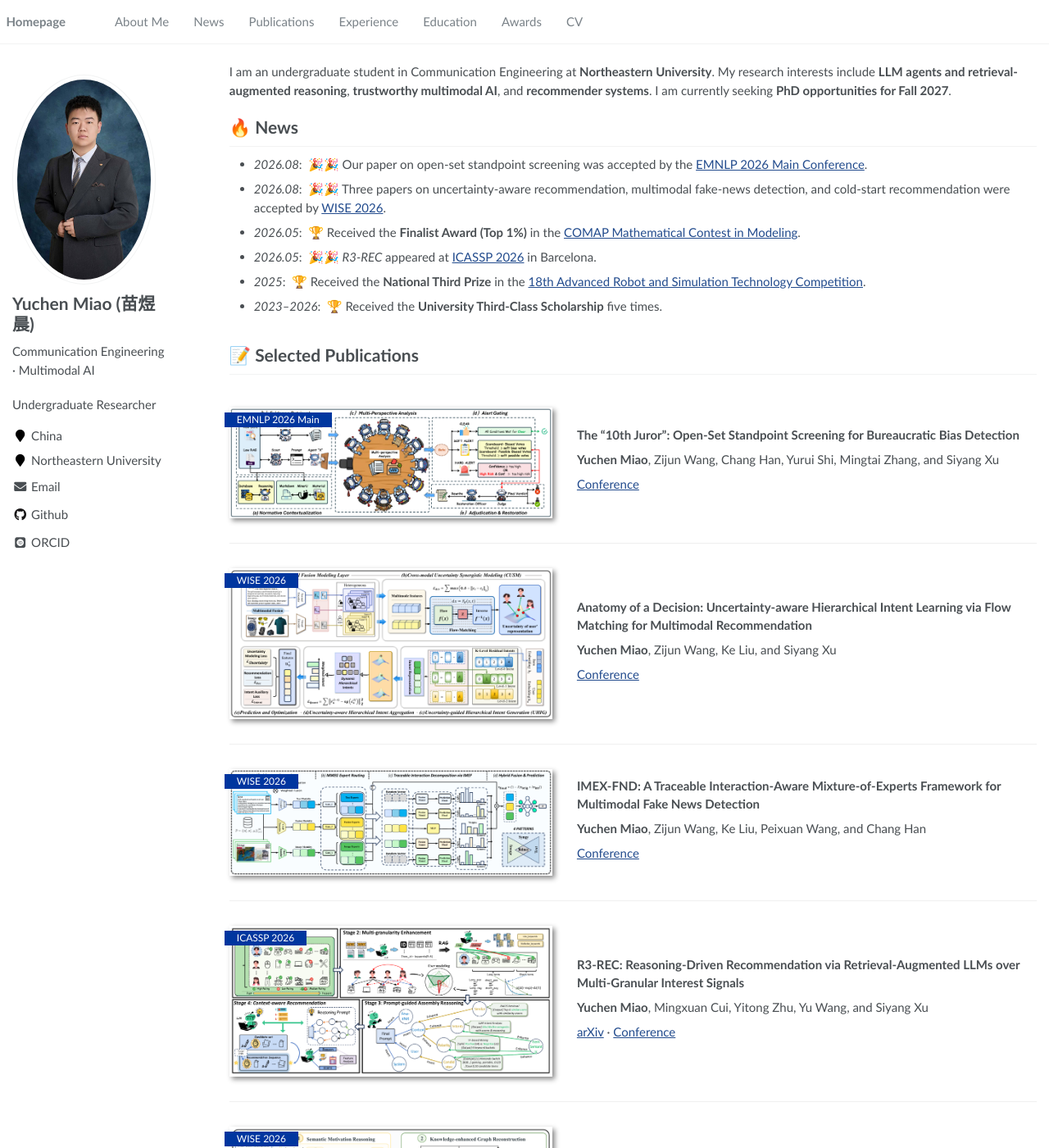
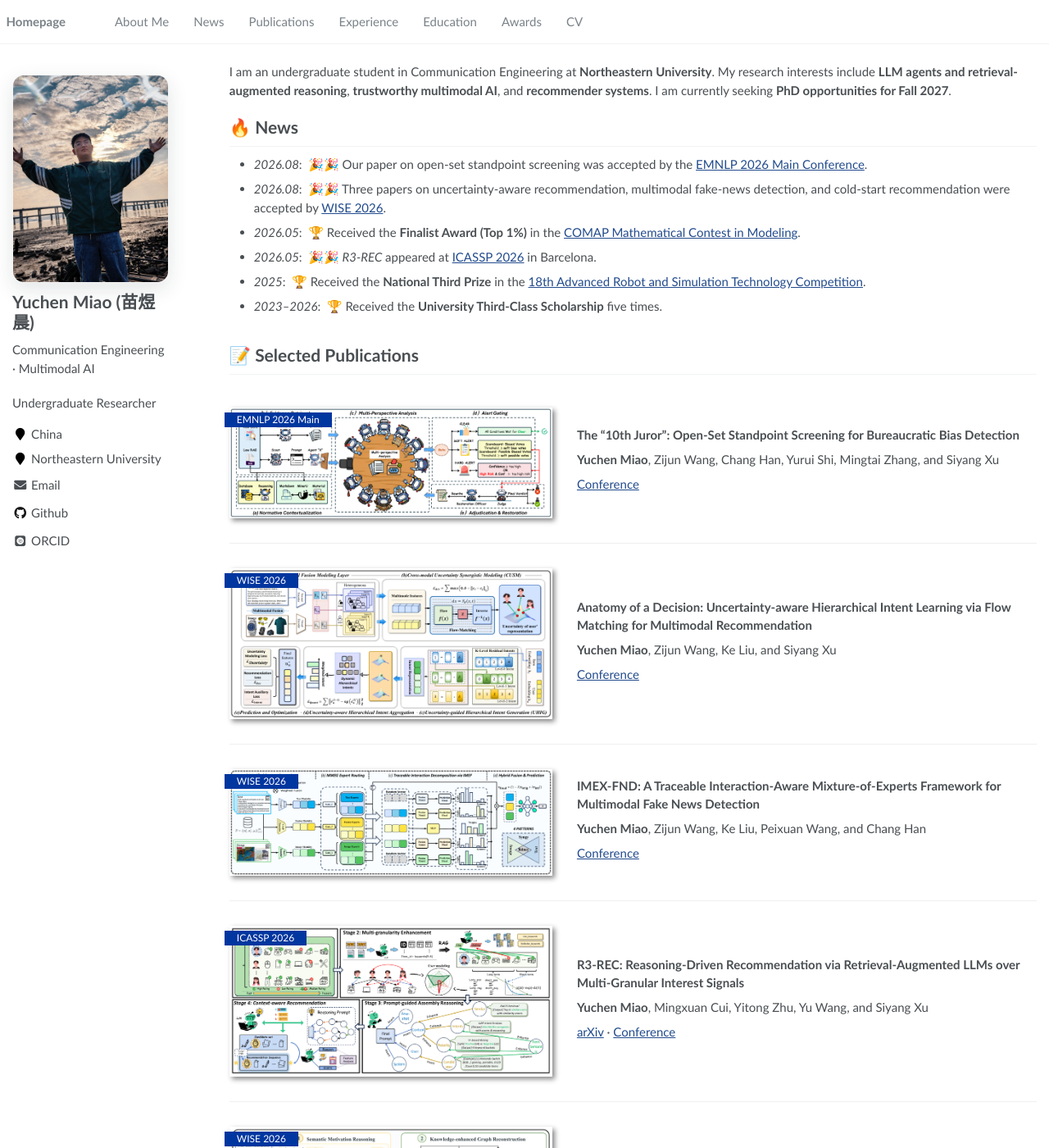
Before and after one commit to yuchenmiao04/yuchenmiao04.github.io, a Jekyll site: the page built from _pages/about.md, in a window 1280 px wide and 1400 px high. Shown: the whole window at 82% size. Built offline with Jekyll 4.4.1, drawn with Linux system fonts in a browser that asks for light colours; some web fonts are replaced; formulas are drawn with MathJax 3.

Commit message:
Update CV and profile photo

```diff
--- a/_config.yml
+++ b/_config.yml
@@ -23,7 +23,7 @@ baidu_site_verification  :  # get baidu_site_verification from https://ziyuan.ba
 # Site Author
 author:
   name             : "Yuchen Miao (苗煜晨)"
-  avatar           : "/images/yuchen-miao.jpg"
+  avatar           : "/images/yuchen-miao-profile.jpg"
   bio              : "Communication Engineering · Multimodal AI"
   location         : "China"
   employer         : "Northeastern University"
--- a/_data/navigation.yml
+++ b/_data/navigation.yml
@@ -19,4 +19,4 @@ main:
     url: "/#awards"
 
   - title: "CV"
-    url: "/files/Yuchen_Miao_CV.pdf"
+    url: "/files/CV.pdf"
--- a/_sass/_sidebar.scss
+++ b/_sass/_sidebar.scss
@@ -92,13 +92,19 @@
   }
 
   img {
+    display: block;
+    width: 100%;
     max-width: 175px;
     min-width: 75px;
-    border-radius: 50%;
+    aspect-ratio: 3 / 4;
+    object-fit: cover;
+    object-position: center;
+    border: 1px solid $border-color;
+    border-radius: 14px;
+    box-shadow: 0 8px 24px rgba(#1b2733, 0.12);
 
     @include breakpoint($large) {
-      padding: 5px;
-      border: 1px solid $border-color;
+      max-width: 100%;
     }
   }
 }
```
Also changed, not shown: images/yuchen-miao-profile.jpg (added), images/yuchen-miao.jpg (deleted), 2 other files.
